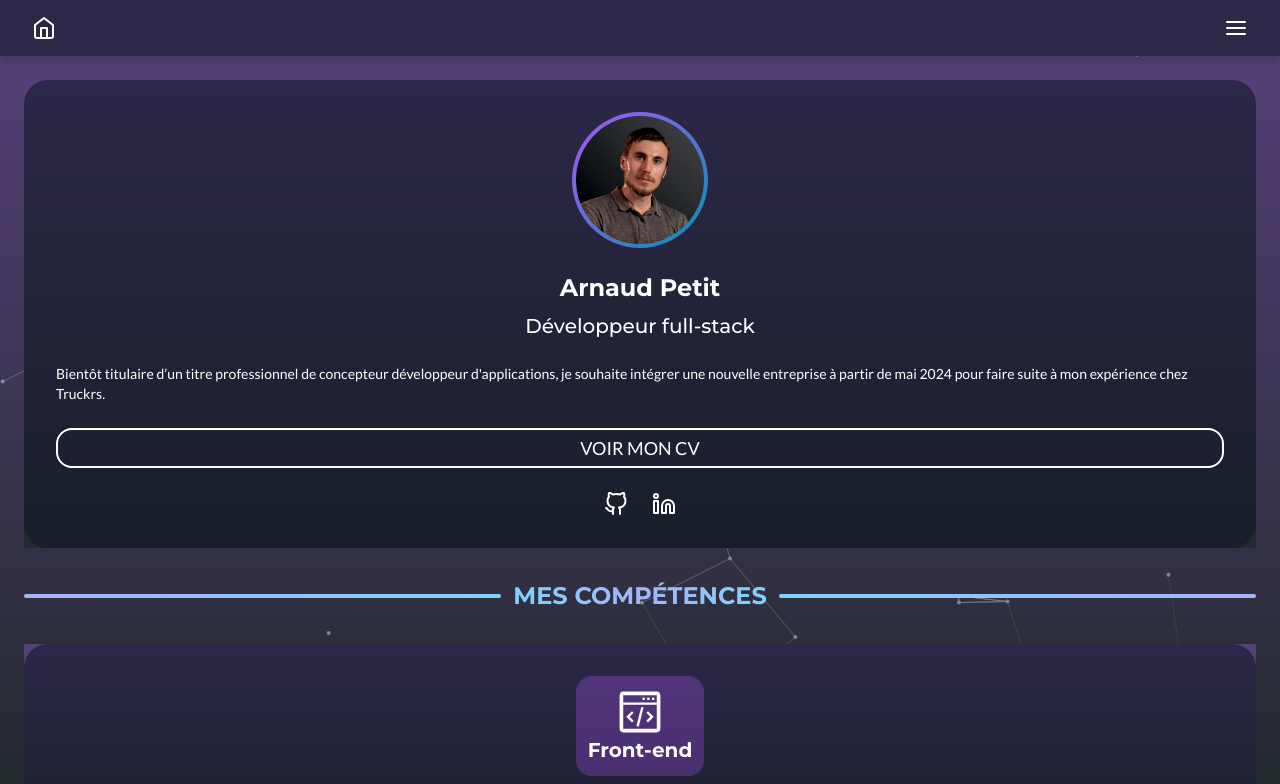
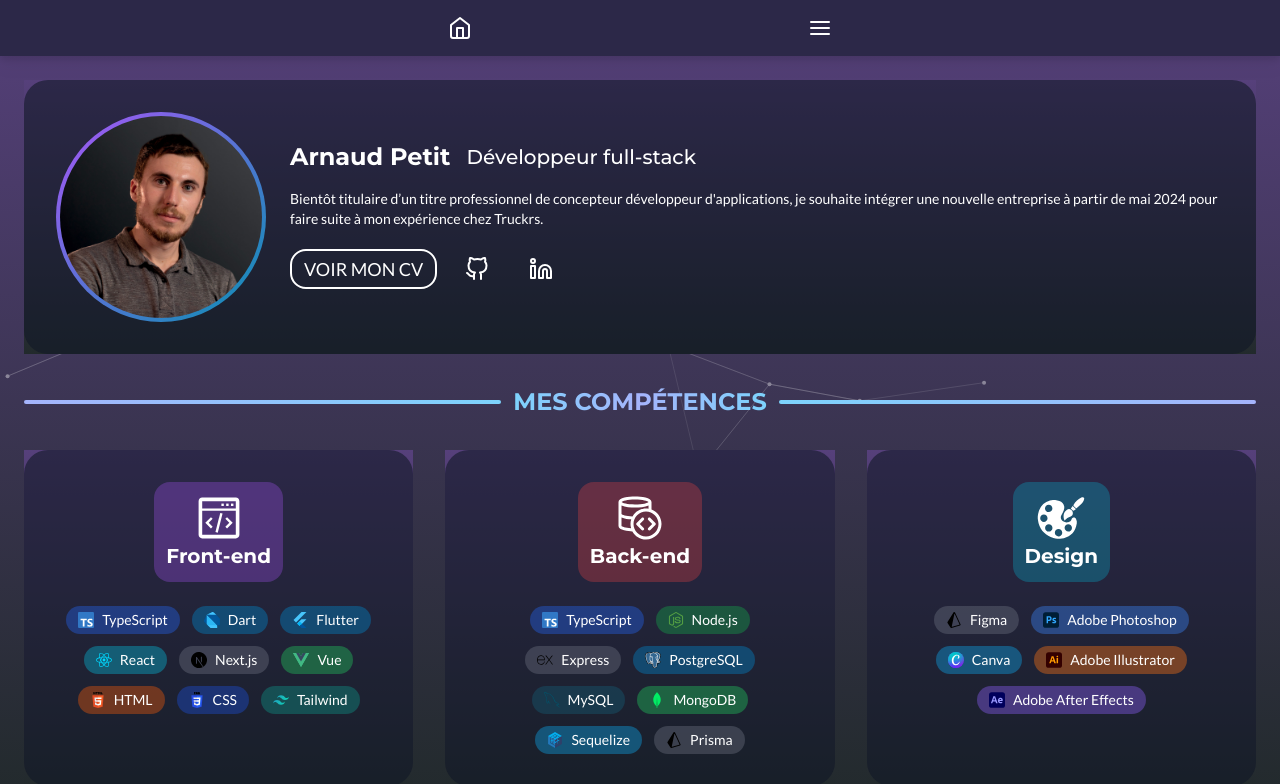
Before and after one commit to DotShark/portfolio, a Next.js app: page / in a window 1280 px wide. Shown: the top 784 px of the page. Built offline with nearby package versions, Linux system fonts and the light colour scheme.

Commit message:
Started to make the website responsive

```diff
--- a/app/components/header.tsx
+++ b/app/components/header.tsx
@@ -17,7 +17,7 @@ type HeaderProps = {
 export function Header({title, subtitle, description, resumeText, resumeUrl, githubUrl, linkedInUrl}: HeaderProps) {
   return (
     <ParticlesMask>
-      <div className="w-full bg-gray-900/60 rounded-3xl p-8 gap-6 flex flex-col items-center">
+      <div className="w-full bg-gray-900/60 rounded-3xl p-8 gap-6 flex flex-col items-center md:hidden">
         <div className="rounded-full p-1 bg-gradient-to-br from-purple-500 to-cyan-600">
           <div className="rounded-full overflow-hidden">
             <Image src="/avatar.jpg" alt="Avatar" width={128} height={128} quality={80} priority={true} />
@@ -40,6 +40,31 @@ export function Header({title, subtitle, description, resumeText, resumeUrl, git
           </a>
         </div>
       </div>
+      <div className="w-full bg-gray-900/60 rounded-3xl p-8 gap-6 flex flex-row items-center max-md:hidden">
+        <div className="rounded-full p-1 bg-gradient-to-br from-purple-500 to-cyan-600">
+          <div className="rounded-full overflow-hidden">
+            <Image src="/avatar.jpg" alt="Avatar" width={256} height={256} quality={80} priority={true} />
+          </div>
+        </div>
+        <div className="flex flex-col items-start gap-4">
+          <div className="flex flex-row gap-4 items-center">
+            <h1 className={`text-2xl text-center ${montserratBold.className}`}>{title}</h1>
+            <h2 className={`text-xl text-center ${montserratMedium.className}`} >{subtitle}</h2>
+          </div>
+          <p className="text-sm">{description}</p>
+          <div className="flex flex-row gap-4 items-center">
+            <a className="w-full" href={resumeUrl}>
+              <OutlinedButton text={resumeText} large={false} />
+            </a>
+            <a className="p-3 rounded-full hover:bg-gray-500/30 transition-colors" href={githubUrl} aria-label="GitHub">
+              <FiGithub size={24} />
+            </a>
+            <a className="p-3 rounded-full hover:bg-gray-500/30 transition-colors" href={linkedInUrl} aria-label="LinkedIn">
+              <FiLinkedin size={24} />
+            </a>
+          </div>
+        </div>
+      </div>
     </ParticlesMask>
   );
 }
--- a/app/components/nav-menu.tsx
+++ b/app/components/nav-menu.tsx
@@ -26,7 +26,8 @@ export function NavMenu({sections}: NavMenuProps) {
   return (
     <ClickAwayListener onClickAway={closeMenu}>
       <nav className="fixed z-10 w-screen flex flex-col items-center">
-        <div className="w-full bg-[#2C2848] flex flex-row drop-shadow-lg">
+        <div className="w-full bg-[#2C2848] drop-shadow-lg flex flex-row justify-center">
+          <div className="grow max-w-md flex flex-row">
             <Link href="/" className="px-4" aria-label="Accueil">
               <div className="p-4 rounded-full hover:bg-gray-500/30 transition-colors">
                 <FiHome size={24} />
@@ -39,8 +40,9 @@ export function NavMenu({sections}: NavMenuProps) {
               </div>
             </button>
           </div>
-        <div className={`w-screen ${displayMenu ? "h-32" : "h-0"} transition-all bg-gray-900/60 px-8 backdrop-blur-sm overflow-hidden flex flex-col justify-center`}>
-          <ul className="flex flex-col">
+        </div>
+        <div className={`w-screen ${displayMenu ? "h-32" : "h-0"} transition-all bg-gray-900/60 backdrop-blur-sm overflow-hidden flex flex-row justify-center`}>
+          <ul className="grow max-w-md px-8 flex flex-col">
             {
               sections.map((section) => (
                 <li key={section.title} className="py-2 hover:text-cyan-200 transition-colors">
--- a/app/components/particles-mask.tsx
+++ b/app/components/particles-mask.tsx
@@ -1,6 +1,6 @@
 export function ParticlesMask({children}: {children: any}) {
   return (
-    <div className="bg-dark-gradient">
+    <div className="w-full bg-dark-gradient">
       {children}
     </div>
   );
--- a/app/components/skills-list.tsx
+++ b/app/components/skills-list.tsx
@@ -6,7 +6,7 @@ import { ParticlesMask } from "./particles-mask";
 export function SkillsList({iconPath, color, title, skills}: SkillsCategory) {
   return (
     <ParticlesMask>
-      <div className="w-full bg-gray-900/60 rounded-3xl p-8 gap-6 flex flex-col items-center">
+      <div className="w-full h-full bg-gray-900/60 rounded-3xl p-8 gap-6 flex flex-col items-center">
         <div className={`${color} rounded-2xl p-3 flex flex-col items-center justify-center`}>
           <Image src={iconPath} alt={title} width={48} height={48} priority={false} />
           <h2 className={`text-xl text-center ${montserratBold.className}`}>{title}</h2>
--- a/app/page.tsx
+++ b/app/page.tsx
@@ -29,9 +29,9 @@ export default function HomePage() {
   };
 
   return (
-    <div className="min-h-screen flex flex-col gap-8 justify-between">
+    <div className="min-h-screen flex flex-col gap-8 items-center justify-between">
       <NavMenu sections={[headerSection, skillsSection, projectsSection]} />
-      <main className="px-6 pt-20 pb-6 flex flex-col gap-8 items-center">
+      <main className="px-6 pt-20 pb-6 max-w-sm md:max-w-screen-md lg:max-w-screen-lg xl:max-w-screen-xl flex flex-col gap-8 items-center">
         <section ref={headerSection.ref} className="w-full flex flex-col gap-8 scroll-m-20">
           <Header
             title="Arnaud Petit"
@@ -46,6 +46,7 @@ export default function HomePage() {
         </section>
         <section ref={skillsSection.ref} className="w-full flex flex-col gap-8 scroll-m-20">
           <Title text="Mes compétences" />
+          <div className="grid grid-cols-1 md:grid-cols-2 lg:grid-cols-3 gap-8 place-items-stretch">
             {
               skillCategories.map(({iconPath, color, title, skills}, key) => (
                 <SkillsList
@@ -57,6 +58,7 @@ export default function HomePage() {
                 />
               ))
             }
+          </div>
         </section>
         <section ref={projectsSection.ref} className="w-full flex flex-col gap-8 scroll-m-20">
           <Title text="Mes projets" />
--- a/app/projects/[slug]/page.tsx
+++ b/app/projects/[slug]/page.tsx
@@ -34,9 +34,9 @@ export default function ProjectPage({params}: {params: ProjectPageParams}) {
   };
 
   return (
-    <div className="min-h-screen flex flex-col gap-8 justify-between">
+    <div className="min-h-screen flex flex-col gap-8 items-center justify-between">
       <NavMenu sections={links ? [headerSection, descriptionSection, linksSection] : [headerSection, descriptionSection]} />
-      <main className="px-6 pt-20 pb-6 flex flex-col gap-8 items-center">
+      <main className="px-6 pt-20 pb-6 max-w-sm md:max-w-screen-md lg:max-w-screen-lg xl:max-w-screen-xl flex flex-col gap-8 items-center">
         <section ref={headerSection.ref} className="w-full flex flex-col gap-8 scroll-m-20">
           <ProjectCard
             slug={slug}
```
Lines whose indentation alone changed are shown as unchanged.
